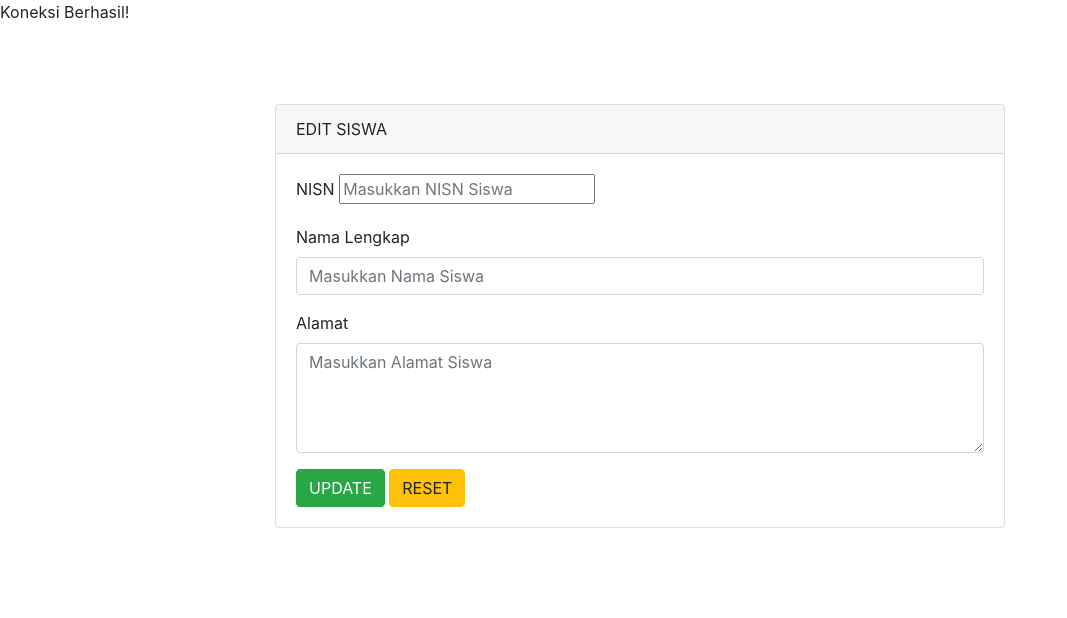
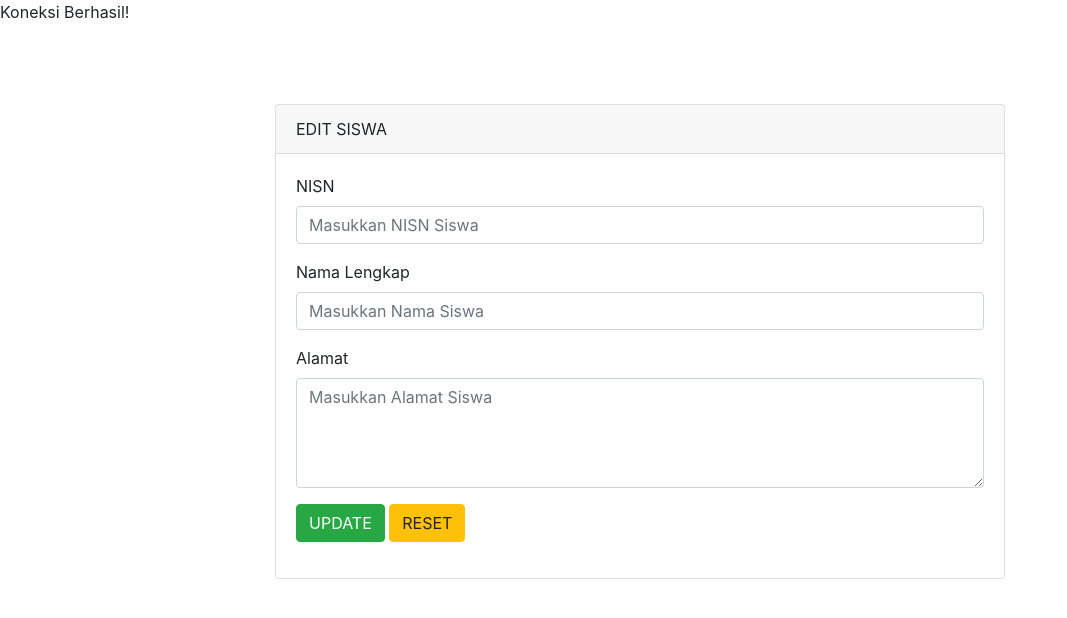
Before and after one commit to rsyaaaa/Data-Siswa, a PHP site: page /edit-siswa.php?id=1 in a window 1280 px wide. Shown: the top 618 px of the page, without its empty margins (0-1067 px from the left). Run offline with PHP 8.4, Linux system fonts and the light colour scheme; data that the repository does not hold is empty.

Commit message:
perbaikan pada fitur update

```diff
--- a/edit-siswa.php
+++ b/edit-siswa.php
@@ -19,7 +19,6 @@
     <meta charset="utf-8">
     <meta name="viewport" content="width=device-width, initial-scale=1, shrink-to-fit=no">
     <link rel="stylesheet" href="https://stackpath.bootstrapcdn.com/bootstrap/4.4.1/css/bootstrap.min.css">
-    <form action="update-siswa.php" method="POST">
     <title>Edit Siswa</title>
   </head>
 
@@ -37,7 +36,7 @@
 
                 <div class="form-group">
                   <label>NISN</label>
-                  <input type="text" name="nisn" value="<?php echo $row['nisn'] ?>" placeholder="Masukkan NISN Siswa" class="form-control”>
+                  <input type="text" name="nisn" value="<?php echo $row['nisn'] ?>" placeholder="Masukkan NISN Siswa" class="form-control">
                   <input type="hidden" name="id_siswa" value="<?php echo $row['id_siswa'] ?>">
                 </div>
 
```
